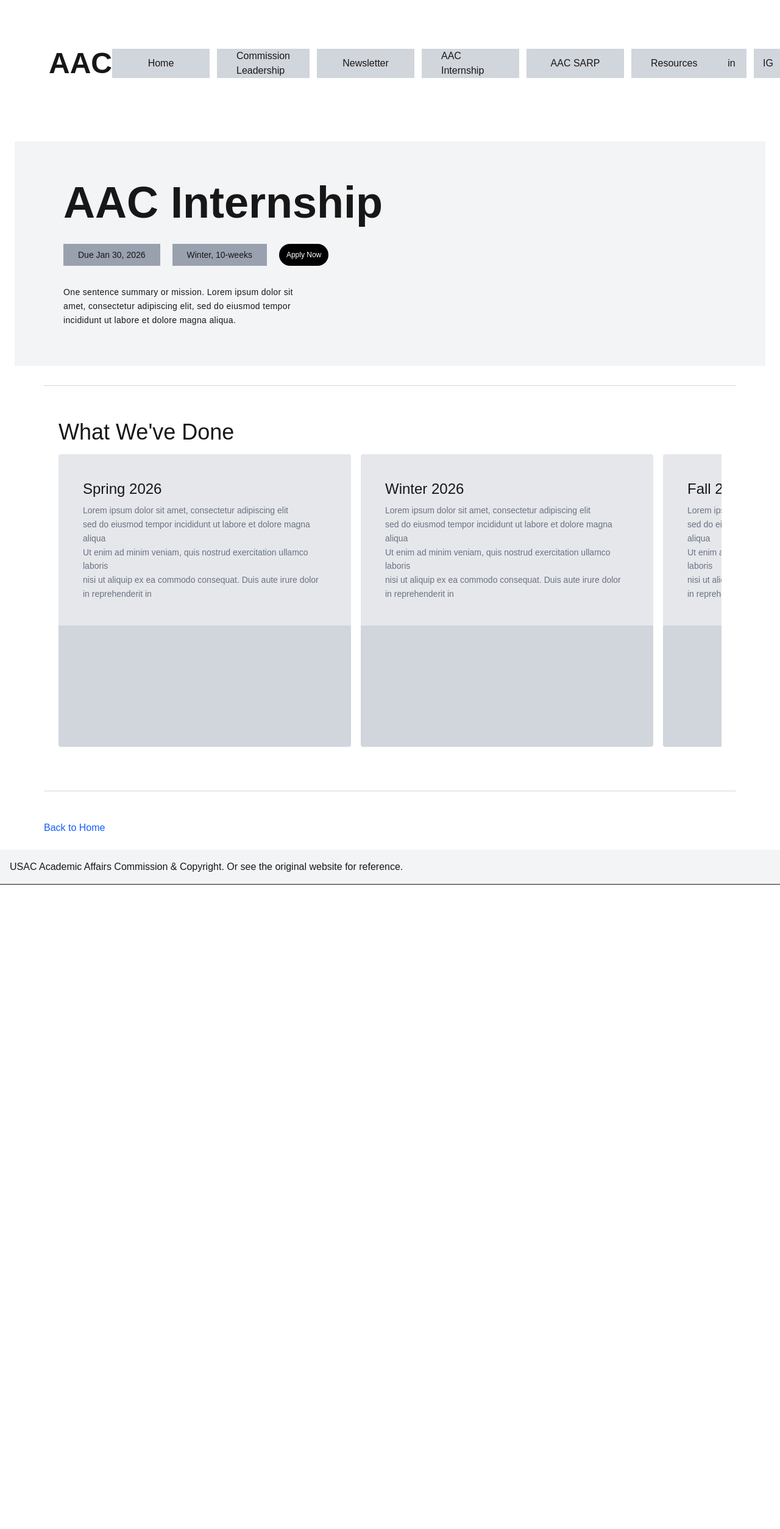
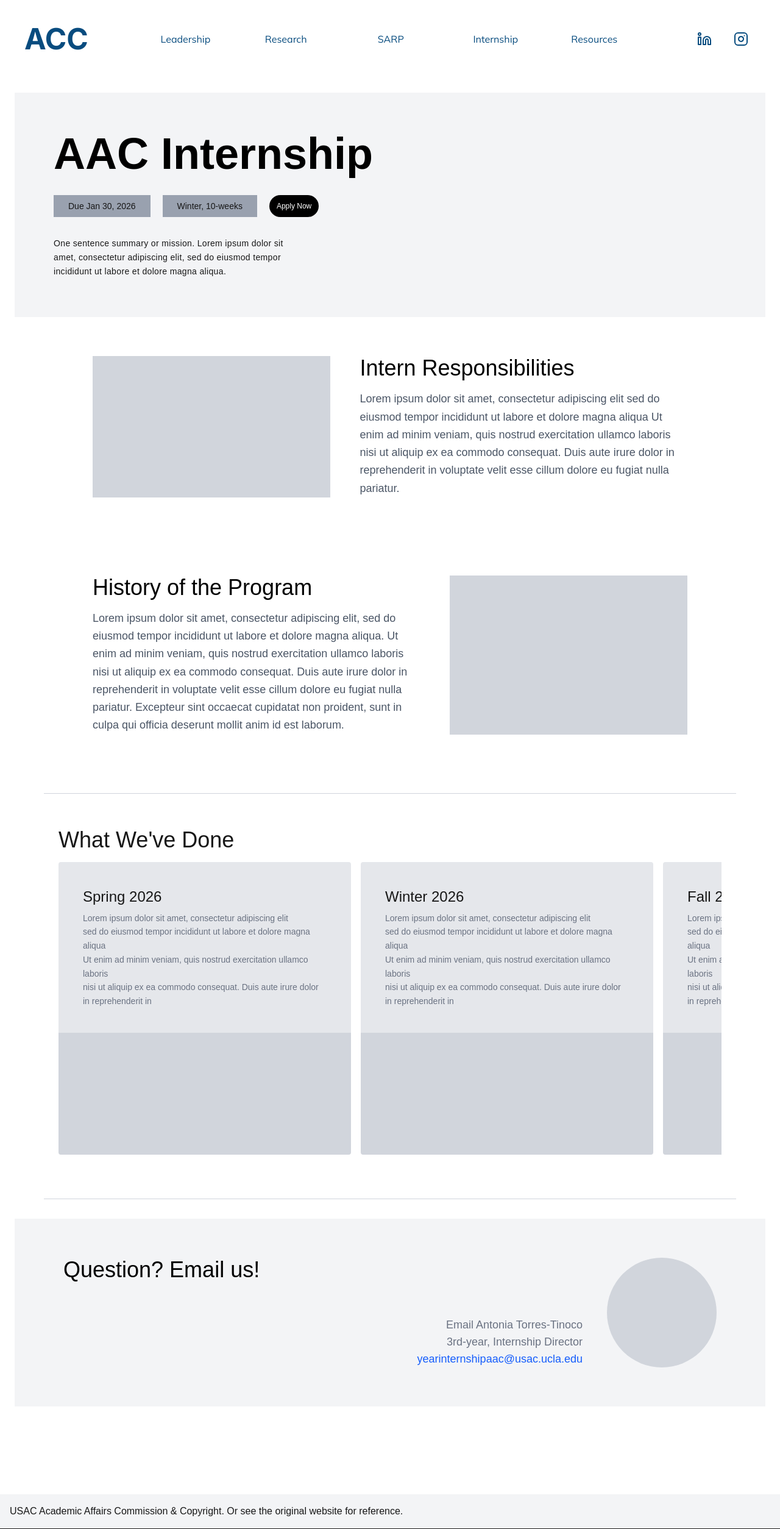
Before and after one commit to hillarynve/usac-aac-website, a Next.js app: page /internship in a window 1280 px wide. Shown: the whole page at 61% size. Before the commit the page ends 1451 px from the top, so only its background shows below. Built offline with nearby package versions, Linux system fonts and the light colour scheme.

Commit message:
Implemented high-fi global nav bar
added usac-blue color
image and text section in internship page

```diff
--- a/app/globals.css
+++ b/app/globals.css
@@ -11,6 +11,9 @@
   --color-foreground: var(--foreground);
   --font-sans: var(--font-geist-sans);
   --font-mono: var(--font-geist-mono);
+
+  --color-usac-blue: #084C7F;
+  --color-usac-blue-light: #3A81B8;
 }
 /*
 @media (prefers-color-scheme: dark) {
--- /dev/null
+++ b/app/internship/components/bottom_banner.tsx
@@ -0,0 +1,23 @@
+export default function BottomBanner() {
+  return (
+    <div className="w-full bg-gray-100 px-8 py-16 md:px-20 flex justify-between relative overflow-hidden">
+
+      <h2 className="text-4xl font-medium item-start text-black">
+        Question? Email us!
+      </h2>
+
+      <div className="flex items-end gap-10">
+        <div className="flex flex-col text-right">
+          <span className="text-lg text-gray-500">Email Antonia Torres-Tinoco</span>
+          <span className="text-lg text-gray-500">3rd-year, Internship Director</span>
+          <span className="text-lg text-blue-600">yearinternshipaac@usac.ucla.edu</span>
+        </div>
+
+        <div className="self-center">
+        <div className="self-center w-45 h-45 rounded-full bg-gray-300" />
+        </div>
+      </div>
+
+    </div>
+  );
+}
--- a/app/internship/components/header_banner.tsx
+++ b/app/internship/components/header_banner.tsx
@@ -3,11 +3,10 @@
   const duration = "Winter, 10-weeks";
 
   return (
-    <div className="w-full bg-gray-100 px-8 py-16 md:px-20 flex flex-col gap-8 relative overflow-hidden">
+    <div className="w-full bg-gray-100 px-8 py-16 md:px-16 flex flex-col gap-8 relative overflow-hidden">
       <div className="absolute inset-0 opacity-10 pointer-events-none"
         style={{ backgroundImage: "" }} />
-
-      <h1 className="text-7xl font-black text-gray-1000">
+        <h1 className="text-7xl font-black text-black">
           AAC Internship
         </h1>
 
--- /dev/null
+++ b/app/internship/components/image_text_section.tsx
@@ -0,0 +1,37 @@
+type Props = {
+  title: string;
+  content: string;
+  imageUrl: string;
+  imgLeft?: boolean;
+};
+
+export default function ImageTextSection({ title, content, imageUrl, imgLeft = true }: Props) {
+  const image = (
+    <div className="w-2/5 flex-shrink-0 bg-gray-300 self-stretch">
+      {imageUrl && (
+        <img
+          src={imageUrl}
+          alt={title}
+          className="w-full h-full object-cover"
+        />
+      )}
+    </div>
+  );
+
+  const text = (
+    <div className="w-3/5 flex flex-col gap-4">
+      <h2 className="text-4xl font-medium text-black">{title}</h2>
+      <p className="text-lg text-gray-600 leading-relaxed">{content}</p>
+    </div>
+  );
+
+  return (
+    <div className="w-full max-w-7xl mx-auto px-8 py-16 md:px-20 flex items-stretch gap-12">
+      {imgLeft ? (
+        <>{image}{text}</>
+      ) : (
+        <>{text}{image}</>
+      )}
+    </div>
+  );
+}
--- a/app/internship/page.tsx
+++ b/app/internship/page.tsx
@@ -1,6 +1,8 @@
 import Link from "next/link";
 import HeaderBanner from "./components/header_banner";
 import HorizontalScrollCards from "./components/horizontal_scroll_cards";
+import BottomBanner from "./components/bottom_banner";
+import ImageTextSection from "./components/image_text_section";
 
 export default function Internship() {
   return (
@@ -8,13 +10,29 @@
       <HeaderBanner />
 
       <div className="px-12">
+      <ImageTextSection
+        title="Intern Responsibilities"
+        content="Lorem ipsum dolor sit amet, consectetur adipiscing elit
+          sed do eiusmod tempor incididunt ut labore et dolore magna aliqua
+          Ut enim ad minim veniam, quis nostrud exercitation ullamco laboris
+          nisi ut aliquip ex ea commodo consequat. Duis aute irure dolor in reprehenderit in voluptate velit esse cillum dolore eu fugiat nulla pariatur."
+        imageUrl=""
+        imgLeft={true}
+      />
+
+      <ImageTextSection
+        title="History of the Program"
+        content="Lorem ipsum dolor sit amet, consectetur adipiscing elit, sed do eiusmod tempor incididunt ut labore et dolore magna aliqua. Ut enim ad minim veniam, quis nostrud exercitation ullamco laboris nisi ut aliquip ex ea commodo consequat. Duis aute irure dolor in reprehenderit in voluptate velit esse cillum dolore eu fugiat nulla pariatur. Excepteur sint occaecat cupidatat non proident, sunt in culpa qui officia deserunt mollit anim id est laborum."
+        imageUrl=""
+        imgLeft={false}
+      />
         <hr className="border-gray-300 my-8" />
         <HorizontalScrollCards />
         <hr className="border-gray-300 my-8" />
-        <Link href="/" className="mt-4 inline-block text-blue-600 hover:underline">
-          Back to Home
-        </Link>
       </div>
+
+      <BottomBanner />
+      <div className="mb-30"></div>
     </section>
   );
 }
--- a/app/layout.tsx
+++ b/app/layout.tsx
@@ -1,17 +1,12 @@
 import './globals.css';
-import { Inter } from 'next/font/google';
 import Header from "@/components/Header";
 import Footer from "@/components/Footer";
-import Nav from "@/components/Nav";
-
-const inter = Inter({ subsets: ['latin'] });
 
 export default function RootLayout({ children }: { children: React.ReactNode }) {
   return (
-    <html lang="en" className={inter.className}>
+    <html lang="en">
       <body>
         <Header />
-        {/* <Nav/> */}
         <main className="min-h-screen p-6">{children}</main>
         <Footer />
       </body>
--- a/components/Header.tsx
+++ b/components/Header.tsx
@@ -1,10 +1,14 @@
+import Link from "next/link";
 import Nav from "./Nav";
 import SocialNav from "./SocialNav";
+import { Inter } from 'next/font/google';
+
+const inter = Inter({ subsets: ['latin']});
 
 export default function Header() {
   return (
-    <header className="flex items-center justify-between p-20">
-      <p className="text-5xl font-bold">AAC</p>
+    <header className="flex items-center justify-between p-10">
+      <Link href="/" className={`text-5xl text-usac-blue font-bold hover:text-usac-blue-light ${inter.className}`}>ACC</Link>
       <Nav />
       <SocialNav />
     </header>
--- a/components/Nav.tsx
+++ b/components/Nav.tsx
@@ -1,18 +1,20 @@
 import Link from "next/link";
+import { Mulish } from 'next/font/google';
+
+const mulish = Mulish({ subsets: ['latin']});
 
 export default function Nav() {
   return (
     <nav>
-      <ul className="flex gap-3">
-          <NavButton label="Home" href="/"/>
-          <NavButton label="Commission Leadership" href="/leadership" dropdownItems={[
+      <ul className={`flex gap-3 ${mulish.className}`}>
+          <NavButton label="Leadership" href="/leadership" dropdownItems={[
             {label: '25-26 Leadership', href: '/leadership/25-26-leadership'},
             {label: '25-26 Senator Guide', href: '/leadership/25-26-senator-guide'},
             {label: 'Previous', href: '/leadership/previous'},
           ]}/>
-          <NavButton label="Newsletter" href="/newsletter"/>
-          <NavButton label="AAC Internship" href="/internship"/>
-          <NavButton label="AAC SARP" href="/sarp"/>
+          <NavButton label="Research" href="/newsletter"/>
+          <NavButton label="SARP" href="/sarp"/>
+          <NavButton label="Internship" href="/internship"/>
           <NavButton label="Resources" href="/resources" dropdownItems={[
             {label: 'Bruin Opp', href: '/resources/BruinOpp'},
             {label: 'Funding', href: '/resources/Funding'},
@@ -27,7 +29,7 @@
   if (!dropdownItems) {
     return (
       <li>
-        <Link href={href} className="inline-flex items-center justify-center h-12 min-w-40 px-8 bg-gray-300 hover:bg-gray-400">
+        <Link href={href} className="inline-flex text-usac-blue hover:text-usac-blue-light items-center justify-center h-12 min-w-40 px-8">
           {label}
         </Link>
       </li>
@@ -36,15 +38,15 @@
 
   return (
     <li className="relative group">
-      <Link href={href} className="inline-flex items-center justify-center h-12 min-w-32 px-8 bg-gray-300 hover:bg-gray-400">
+      <Link href={href} className="inline-flex text-usac-blue hover:text-usac-blue-light items-center justify-center h-12 min-w-32 px-8">
         {label}
       </Link>
-      <div className="absolute top-full left-0 hidden group-hover:block bg-white shadow-lg min-w-[200px]">
+      <div className="absolute top-full left-0 hidden text-usac-blue group-hover:block bg-white shadow-lg min-w-[200px] z-10">
         {dropdownItems.map((item) => (
           <Link
             key={item.href}
             href={item.href}
-            className="block px-4 py-2 hover:bg-gray-100"
+            className="block px-4 py-2 hover:bg-gray-100 hover:text-usac-blue-light"
           >
             {item.label}
           </Link>
--- a/components/SocialNav.tsx
+++ b/components/SocialNav.tsx
@@ -1,12 +1,16 @@
+import { LuInstagram, LuLinkedin } from "react-icons/lu";
+
 export default function SocialNav() {
   return (
     <div className="flex gap-3">
     <SocialButton
       label="in"
+      icon={<LuLinkedin className="w-6 h-6"/>}
       href="https://www.linkedin.com/company/ucla-community-service-commission/"
     />
       <SocialButton
         label="IG"
+        icon={<LuInstagram className="w-6 h-6"/>}
         href="https://www.instagram.com/usacaac/"
       />
     </div>
@@ -15,18 +19,19 @@
 
 interface SocialButtonProps {
   label: string;
+  icon?: React.ReactNode;
   href: string;
 }
 
-function SocialButton({ label, href }: SocialButtonProps) {
+function SocialButton({ label, icon, href }: SocialButtonProps) {
   return (
     <a
       href={href}
       target="_blank"
       rel="noopener noreferrer"
-      className="inline-flex items-center justify-center h-12 w-12 bg-gray-300 hover:bg-gray-400"
+      className="inline-flex items-center justify-center h-12 w-12 text-usac-blue hover:text-usac-blue-light"
     >
-      {label}
+      {icon ? icon : label}
     </a>
   );
 }
--- a/package.json
+++ b/package.json
@@ -11,7 +11,8 @@
   "dependencies": {
     "next": "16.1.1",
     "react": "19.2.3",
-    "react-dom": "19.2.3"
+    "react-dom": "19.2.3",
+    "react-icons": "^5.6.0"
   },
   "devDependencies": {
     "@tailwindcss/postcss": "^4",
```
Also changed, not shown: 1 other file (tests, documents, lock files or other folders). Lines whose indentation alone changed are shown as unchanged.
